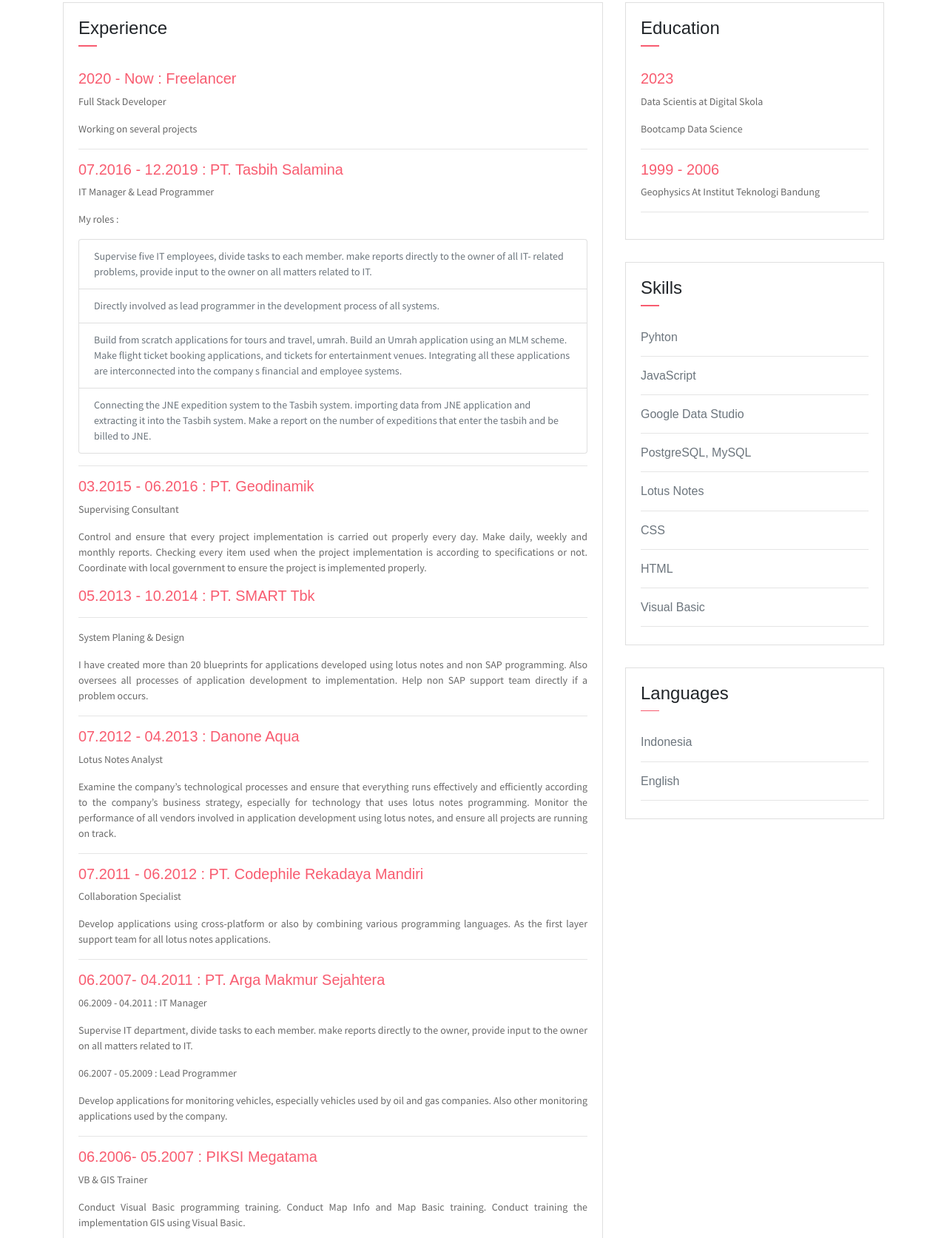
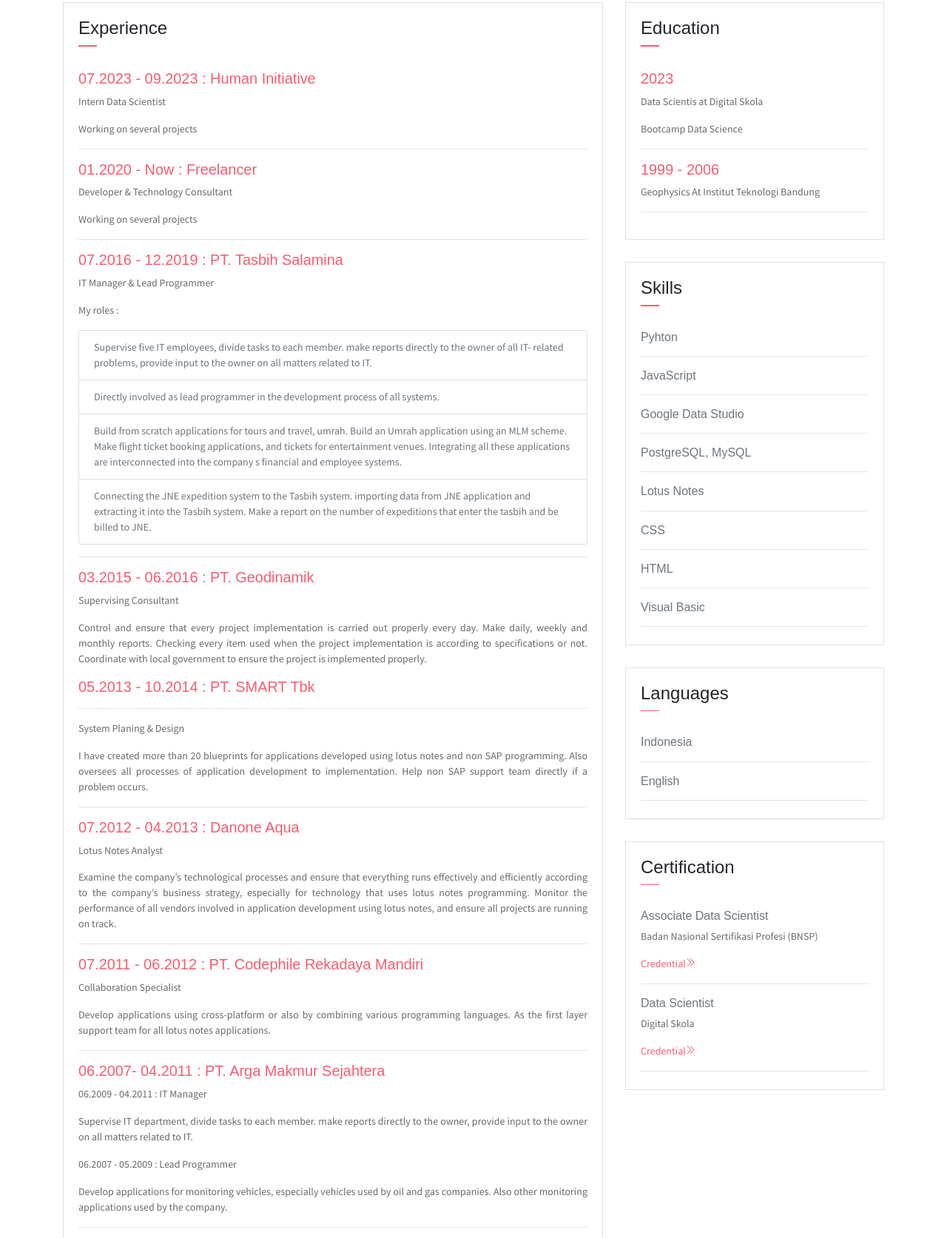
Before and after one commit to asfriansah/asfriansah.github.io, a plain HTML site: page index.html in a window 1280 px wide. Shown: the part 1336-3009 px from the top of the page at 74% size. Drawn offline with Linux system fonts and the light colour scheme; some packages are replaced by stand-ins of ours.

Commit message:
Update index.html
Added certification

```diff
--- a/index.html
+++ b/index.html
@@ -150,10 +150,15 @@
                             </div>
                         </div>
                         <div class="card-body">
-                            <h6 class="title text-danger">2020 - Now : Freelancer</h6>
-                            <P>Full Stack Developer</P>
+                            <h6 class="title text-danger">07.2023 - 09.2023 : Human Initiative</h6>
+                            <P>Intern Data Scientist</P>
                             <P class="subtitle">Working on several projects</P>
                             <hr>
+                            <h6 class="title text-danger">01.2020 - Now : Freelancer</h6>
+                            <P>Developer & Technology Consultant </P>
+                            <P class="subtitle">Working on several projects</P>
+                            <hr>
+
                             <h6 class="title text-danger">07.2016 - 12.2019 : PT. Tasbih Salamina</h6>
                             <P>IT Manager & Lead Programmer</P>
                             <P class="subtitle"> My roles :
@@ -272,6 +277,24 @@
                             <hr>
                         </div>
                     </div>
+                    <div class="card">
+                        <div class="card-header">
+                             <div class="pull-left">
+                                 <h4 class="mt-2">Certification</h4>
+                                 <span class="line"></span>
+                             </div>
+                         </div>
+                         <div class="card-body pb-2">
+                             <h6>Associate Data Scientist</h6>
+                             <P class="subtitle">Badan Nasional Sertifikasi Profesi (BNSP)</P>
+                             <a href="https://drive.google.com/file/d/1zibLJ21T_H9Rnb1mZ75wyiOwyG3CZBH9/view" target="_blank" class="read-more">Credential<i class="ti-angle-double-right"></i></a>
+                             <hr>
+                             <h6>Data Scientist</h6>
+                             <P class="subtitle">Digital Skola</P>
+                             <a href="https://drive.google.com/file/d/17Wyi_Y26TqKF4-P2-oBI1a1JcZmDfPDd/view" target="_blank" class="read-more">Credential<i class="ti-angle-double-right"></i></a>
+                             <hr>
+                         </div>
+                     </div>
                 </div>
             </div>
         </div>
```
